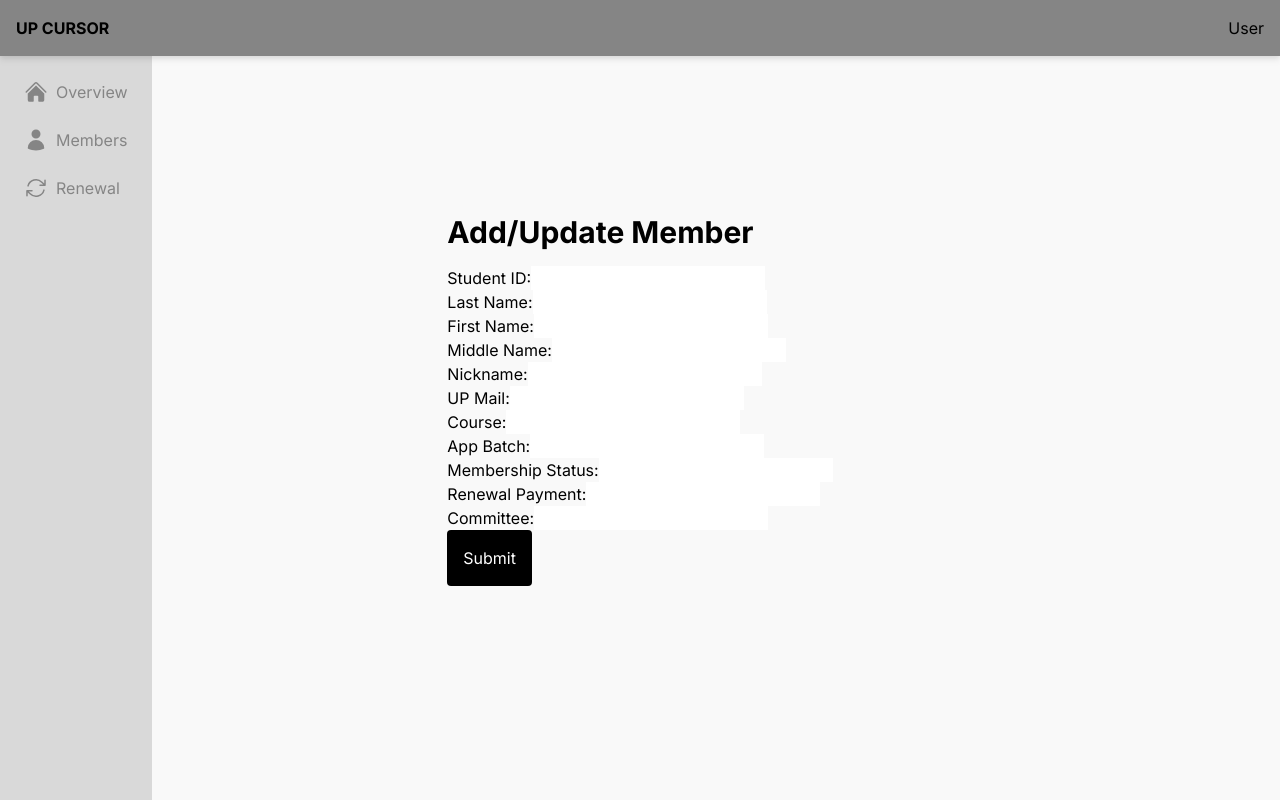
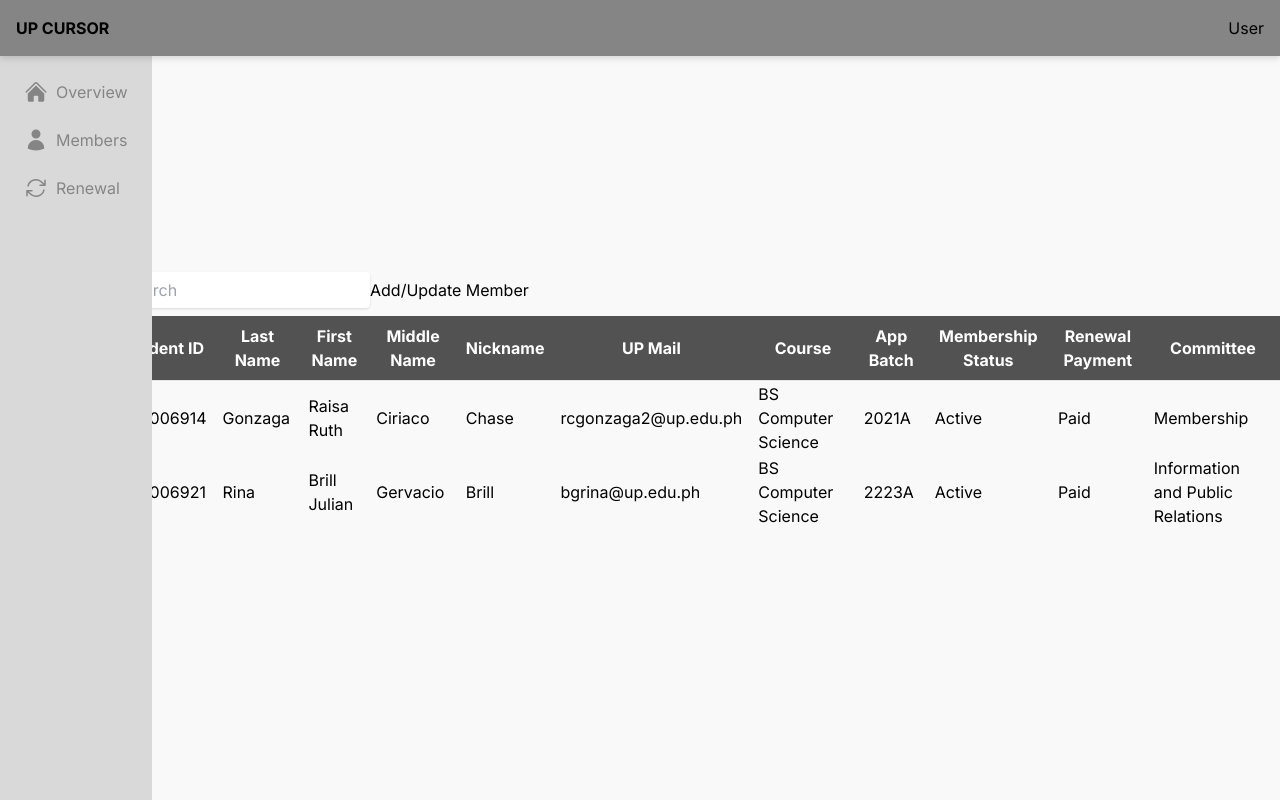
Before and after one commit to riru12/QuickAff, a Next.js app: page / in a window 1280 px wide. Both pictures are taken after a click on the button "Members". Built offline with nearby package versions, Linux system fonts and the light colour scheme.

Commit message:
Fixed SideNav

```diff
--- a/app/components/memberstable.jsx
+++ b/app/components/memberstable.jsx
@@ -10,7 +10,7 @@ const tableFields = fieldArray.map((field, index)=>(
 ))
 
 var tableData = data.map((entry,index) => (
-    <tr>
+    <tr key={index}>
         <td className="pl-2 pr-2">{entry.id}</td>
         <td className="pl-2 pr-2">{entry.last_name}</td>
         <td className="pl-2 pr-2">{entry.first_name}</td>
@@ -25,17 +25,17 @@ var tableData = data.map((entry,index) => (
     </tr>
 ))
 
-const MembersTable = () => {
+const MembersTable = ({ setActiveComponent }) => {
     data.map((entry,index) => {
         console.log(`${entry.id}`)
     })
-    const GoToMemberForm = () => {
-        router.push('/member-form');
+    const handleButtonClick = (component) => {
+        setActiveComponent(component);
       };
     return (
         <div className="text-black ml-28">
             <input class="rounded shadow py-2 px-3 mb-2 text-gray-700 leading-tight focus:outline-none focus:shadow-outline" id="search" type="text" placeholder="Search"></input>
-            <button onClick={GoToMemberForm}>Add/Update Member</button>
+            <button onClick={() => handleButtonClick('MembershipForm')}>Add/Update Member</button>
             <table className="table-fixed">
                 <thead id="table fields" className="border-b bg-neutral-600 font-medium text-white">
                     <tr>
--- a/app/components/sidenav.jsx
+++ b/app/components/sidenav.jsx
@@ -1,16 +1,20 @@
 import React from 'react';
 import { HomeIcon, UserIcon, ArrowPathIcon } from '@heroicons/react/24/solid'
 
-const SideNav = () => {
+const SideNav = ({ setActiveComponent }) => {
+    const handleButtonClick = (component) => {
+        setActiveComponent(component);
+      };
+
     return (
         <div className="h-screen absolute inset-y-0 left-0 bg-[#d9d9d9] p-4 gap-2">
-            <button className="flex flex-row text-[#858585] gap-2 hover:text-[#f9f9f9] hover:bg-[#858585] p-2 rounded mt-14">
+            <button onClick={() => handleButtonClick('Dashboard')} className="flex flex-row text-[#858585] gap-2 hover:text-[#f9f9f9] hover:bg-[#858585] p-2 rounded mt-14">
                 <HomeIcon className="h-6 w-6"/> Overview
             </button>
-            <button className="flex flex-row text-[#858585] gap-2 hover:text-[#f9f9f9] hover:bg-[#858585] p-2 rounded mt-2">
+            <button onClick={() => handleButtonClick('MembersTable')} className="flex flex-row text-[#858585] gap-2 hover:text-[#f9f9f9] hover:bg-[#858585] p-2 rounded mt-2">
                 <UserIcon className="h-6 w-6"/> Members
             </button>
-            <button className="flex flex-row text-[#858585] gap-2 hover:text-[#f9f9f9] hover:bg-[#858585] p-2 rounded mt-2">
+            <button onClick={() => handleButtonClick('Renewal')} className="flex flex-row text-[#858585] gap-2 hover:text-[#f9f9f9] hover:bg-[#858585] p-2 rounded mt-2">
                 <ArrowPathIcon className="h-6 w-6"/> Renewal
             </button>
         </div>
--- a/app/page.js
+++ b/app/page.js
@@ -1,3 +1,5 @@
+"use client"
+import { useState } from 'react';
 import TopNav from './components/topnav'
 import SideNav from './components/sidenav'
 import Dashboard from './components/dashboard'
@@ -5,13 +7,28 @@ import MembersTable from './components/memberstable'
 import MembershipForm from './components/memberform'
 
 export default function Home() {
+  const [activeComponent, setActiveComponent] = useState('Dashboard');
+
+  const renderComponent = () => {
+    switch (activeComponent) {
+      case 'Dashboard':
+        return <Dashboard />;
+      case 'MembershipForm':
+        return <MembershipForm />;
+      case 'MembersTable':
+        return <MembersTable />;
+      case 'MembersForm':
+        return <MembersTable setActiveComponent={setActiveComponent} />;
+      default:
+        return null;
+    }
+  };
+
   return (
     <main className="flex min-h-screen flex-col items-center justify-evenly bg-[#f9f9f9]">
       <TopNav />
-      <SideNav />
-      {/*<Dashboard />*/}
-      <MembershipForm />
-      {/*<MembersTable />*/}
+      <SideNav setActiveComponent={setActiveComponent} />
+      {renderComponent()}
     </main>
-  )
+  );
 }
```
